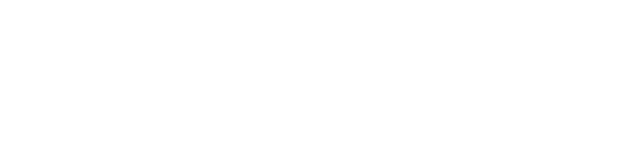
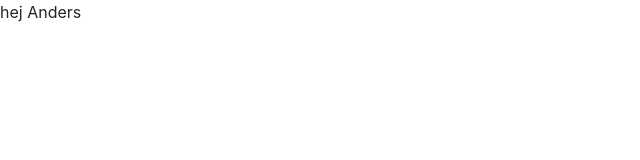
Before and after one commit to TimmDK/ShopperSizerUI, a website built with webpack: page src/index.htm in a window 1280 px wide. Shown: the whole page, without its empty margins (0-640 px from the left). Built offline with nearby package versions, Linux system fonts and the light colour scheme.

Commit message:
added Anders

```diff
--- a/src/index.htm
+++ b/src/index.htm
@@ -12,7 +12,7 @@
 </head>
 
 <body>
-
+  hej Anders
 
   <script src="bundle.js"></script>
   <script src="https://code.jquery.com/jquery-3.4.1.slim.min.js" integrity="sha384-J6qa4849blE2+poT4WnyKhv5vZF5SrPo0iEjwBvKU7imGFAV0wwj1yYfoRSJoZ+n" crossorigin="anonymous"></script>
```
